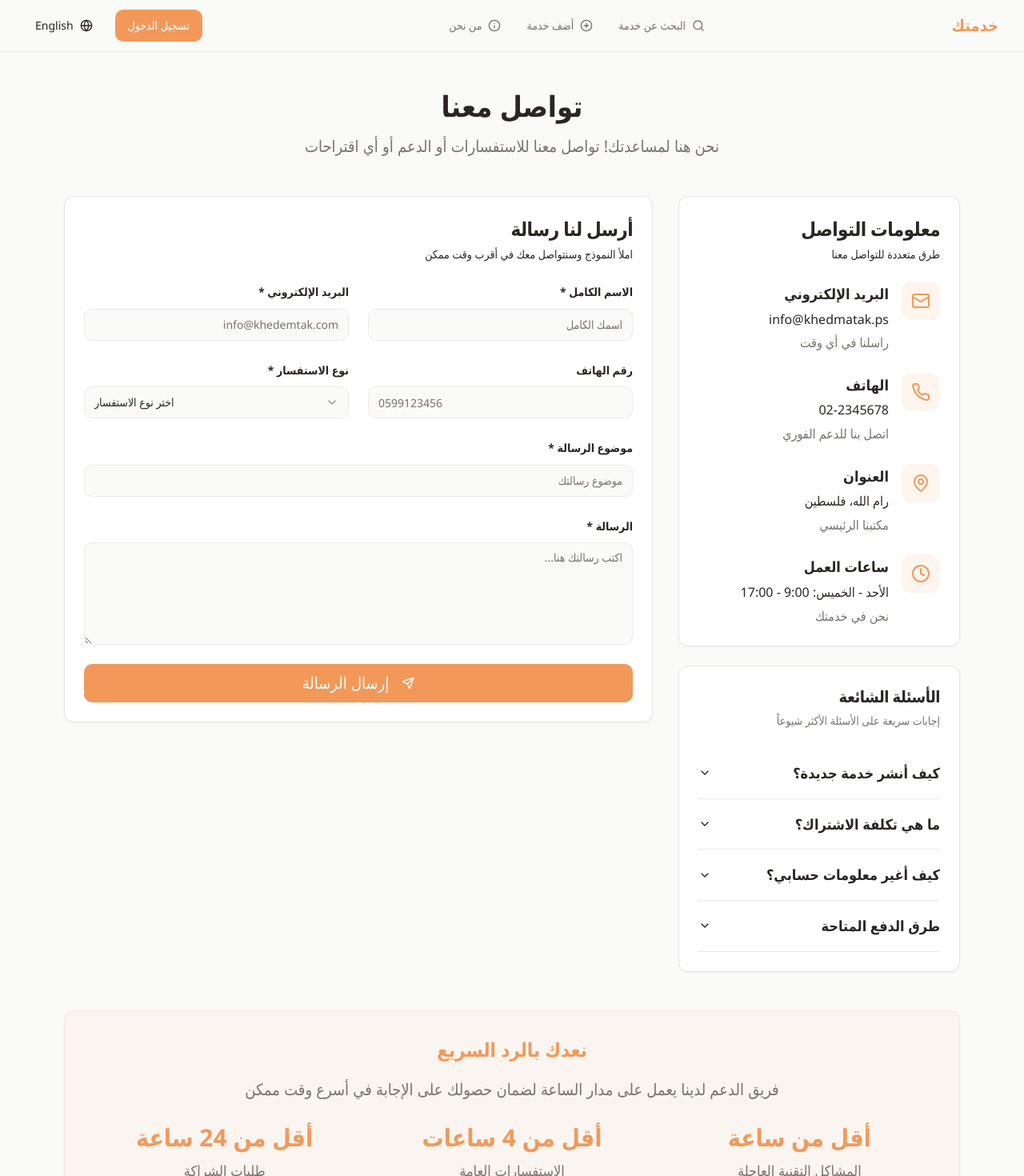
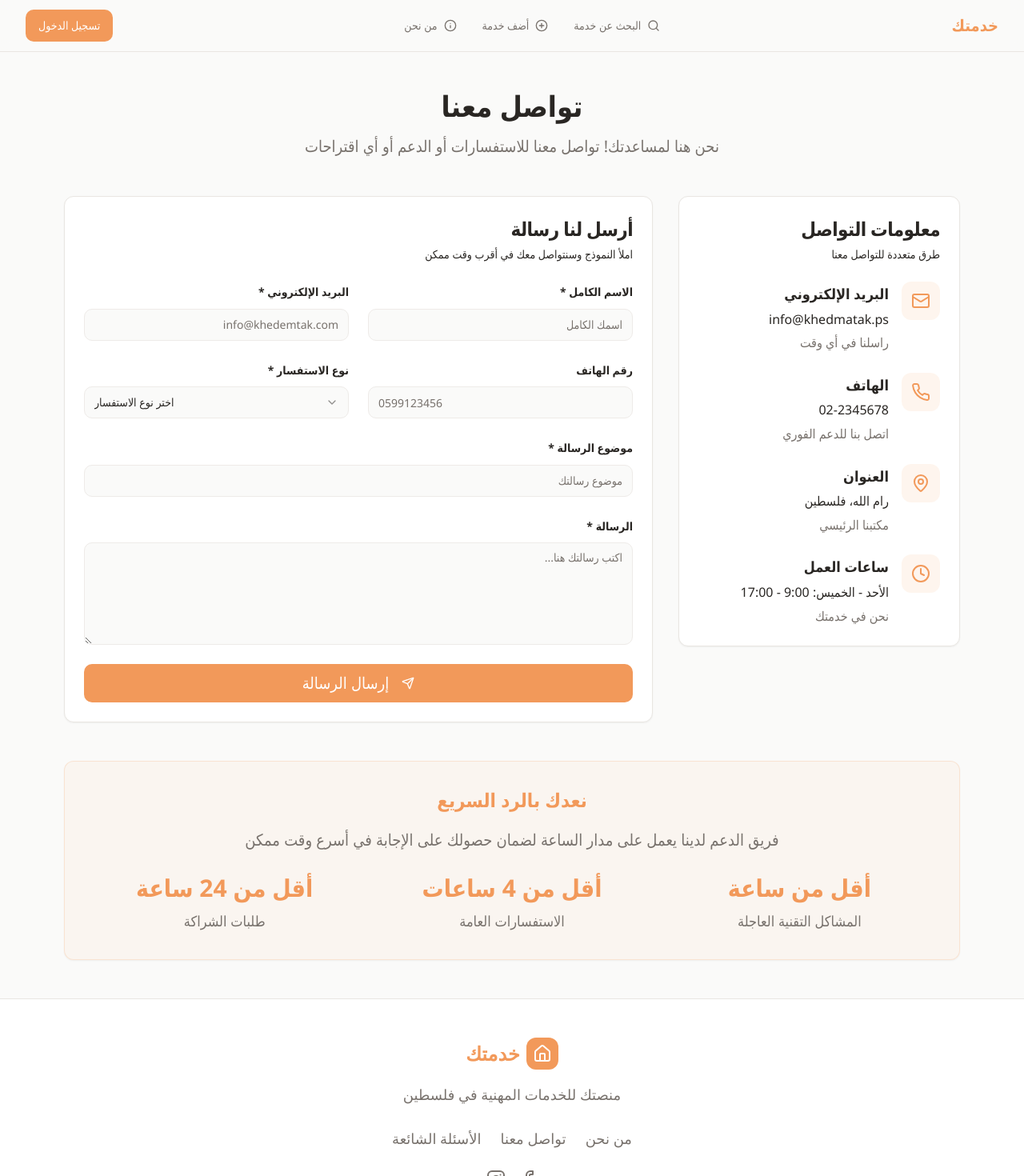
Before and after one commit to shatharifaii-sketch/khadamat, a React (Vite) app: page /contact in a window 1280 px wide. Shown: the top 1470 px of the page at 80% size. Built offline with nearby package versions, Linux system fonts and the light colour scheme.

Commit message:
Remove English option and FAQ
Remove the English language option from the language switcher and remove the FAQ section from the contact us page.

```diff
--- a/src/components/LanguageSwitcher.tsx
+++ b/src/components/LanguageSwitcher.tsx
@@ -1,25 +1,5 @@
-import { Button } from '@/components/ui/button';
-import { useLanguage } from '@/contexts/LanguageContext';
-import { Globe } from 'lucide-react';
-
 const LanguageSwitcher = () => {
-  const { language, setLanguage } = useLanguage();
-
-  const toggleLanguage = () => {
-    setLanguage(language === 'ar' ? 'en' : 'ar');
-  };
-
-  return (
-    <Button
-      variant="ghost"
-      size="sm"
-      onClick={toggleLanguage}
-      className="gap-2"
-    >
-      <Globe size={16} />
-      {language === 'ar' ? 'English' : 'العربية'}
-    </Button>
-  );
+  return null;
 };
 
 export default LanguageSwitcher;
--- a/src/pages/Contact.tsx
+++ b/src/pages/Contact.tsx
@@ -6,7 +6,7 @@ import { Input } from '@/components/ui/input';
 import { Textarea } from '@/components/ui/textarea';
 import { Label } from '@/components/ui/label';
 import { Select, SelectContent, SelectItem, SelectTrigger, SelectValue } from '@/components/ui/select';
-import { Accordion, AccordionContent, AccordionItem, AccordionTrigger } from '@/components/ui/accordion';
+
 import { Mail, Phone, MapPin, Clock, Send } from 'lucide-react';
 import Navigation from '@/components/Navigation';
 
@@ -103,24 +103,6 @@ const Contact = () => {
     { value: 'feedback', label: 'اقتراح أو ملاحظة' }
   ];
 
-  const faqs = [
-    {
-      question: 'كيف أنشر خدمة جديدة؟',
-      answer: 'لنشر خدمة جديدة، اتبع الخطوات التالية:\n1. سجل دخولك إلى حسابك\n2. اضغط على "انشر خدمتك" من القائمة الرئيسية\n3. املأ تفاصيل الخدمة مثل العنوان والوصف والسعر\n4. أضف صور توضيحية لأعمالك السابقة\n5. اضغط على "نشر الخدمة"\n\nملاحظة: يجب أن يكون لديك اشتراك نشط لنشر الخدمات.'
-    },
-    {
-      question: 'ما هي تكلفة الاشتراك؟',
-      answer: 'لنشر الخدمات على منصتنا، يمكنك الاختيار بين:\n\n• الاشتراك الشهري: 10 شيكل فقط\n• الاشتراك السنوي: 100 شيكل (وفّر 20 شيكل!)\n\nهذا الاشتراك يتيح لك:\n• نشر خدمات غير محدودة\n• الوصول إلى لوحة التحكم الكاملة\n• إحصائيات مفصلة عن خدماتك\n• التواصل المباشر مع العملاء\n• دعم فني على مدار الساعة\n\nبالنسبة للباحثين عن الخدمات، التسجيل والبحث مجاني تماماً.'
-    },
-    {
-      question: 'كيف أغير معلومات حسابي؟',
-      answer: 'لتعديل معلومات حسابك:\n1. اذهب إلى "حسابي" من القائمة الرئيسية\n2. اضغط على تبويب "الملف الشخصي"\n3. يمكنك تعديل:\n   • الاسم ومعلومات الاتصال\n   • الصورة الشخصية\n   • الوصف المهني\n   • مهاراتك وخبراتك\n   • عينات من أعمالك\n4. احفظ التغييرات\n\nإذا كنت تريد تغيير البريد الإلكتروني أو كلمة المرور، تواصل معنا عبر الدعم الفني.'
-    },
-    {
-      question: 'طرق الدفع المتاحة',
-      answer: 'نوفر طرق دفع متعددة لراحتك:\n\nللاشتراك الشهري (مقدمي الخدمات):\n• الدفع بالبطاقة الائتمانية (فيزا/ماستركارد)\n• PayPal\n• التحويل البنكي المحلي\n• الدفع عبر الهاتف المحمول\n\nبين العملاء ومقدمي الخدمات:\n• الدفع النقدي عند التسليم\n• التحويل البنكي\n• محافظ إلكترونية محلية\n• يمكن الاتفاق على طريقة الدفع مع مقدم الخدمة مباشرة\n\nجميع المعاملات آمنة ومحمية.'
-    }
-  ];
 
   return (
     <div className="min-h-screen bg-background arabic">
@@ -165,29 +147,6 @@ const Contact = () => {
               </CardContent>
             </Card>
 
-            {/* FAQ Section */}
-            <Card className="mt-6">
-              <CardHeader>
-                <CardTitle className="text-xl">الأسئلة الشائعة</CardTitle>
-                <CardDescription>
-                  إجابات سريعة على الأسئلة الأكثر شيوعاً
-                </CardDescription>
-              </CardHeader>
-              <CardContent>
-                <Accordion type="single" collapsible className="w-full">
-                  {faqs.map((faq, index) => (
-                    <AccordionItem key={index} value={`item-${index}`}>
-                      <AccordionTrigger className="text-right text-large font-semibold">
-                        {faq.question}
-                      </AccordionTrigger>
-                      <AccordionContent className="text-right whitespace-pre-line text-muted-foreground leading-relaxed">
-                        {faq.answer}
-                      </AccordionContent>
-                    </AccordionItem>
-                  ))}
-                </Accordion>
-              </CardContent>
-            </Card>
           </div>
 
           {/* Contact Form */}
```
